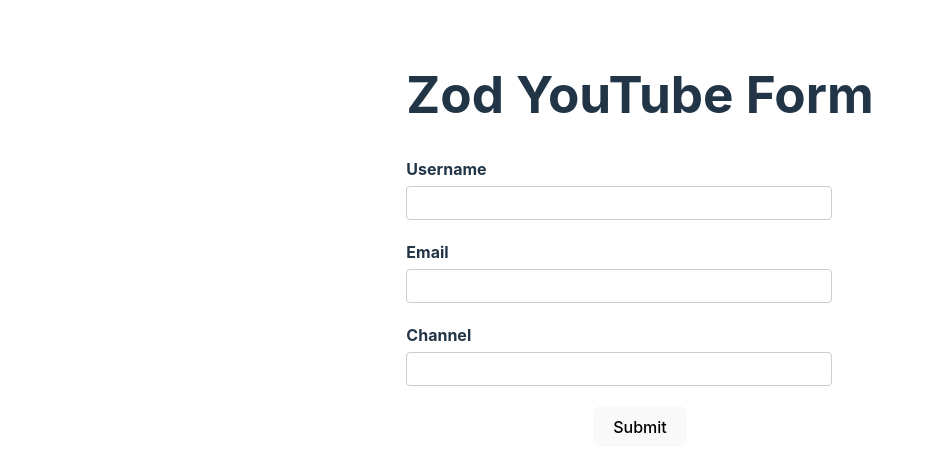
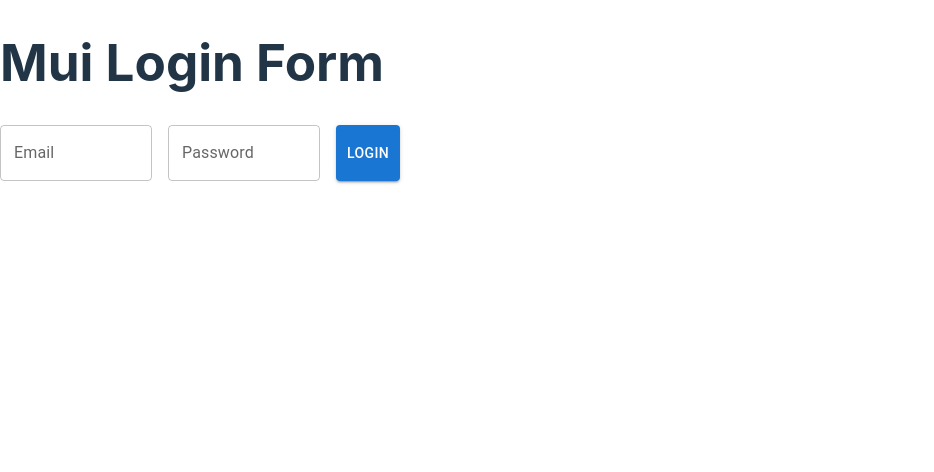
Before and after one commit to zahrabagheri1/document-of-what-i-learn, a React (Vite) app in the folder react-hook-form/rhf-demo/: page / in a window 1280 px wide. Shown: the top 472 px of the page, without its empty margins (0-934 px from the left). Built offline with nearby package versions, Linux system fonts and the light colour scheme.

Commit message:
Material UI Integration

```diff
--- a/react-hook-form/rhf-demo/src/App.tsx
+++ b/react-hook-form/rhf-demo/src/App.tsx
@@ -1,5 +1,6 @@
 
-import './App.css'
+// import './App.css'
+import MuiLoginForm from './components/MuiLoginForm'
 import YouTubeFrom from './components/YouTubeFrom'
 import YupTouTubeForm from './components/YupYouTubeForm'
 import ZodYouTubeForm from './components/ZodYouTubeForm'
@@ -9,7 +10,8 @@ function App() {
     <div>
       {/* <YouTubeFrom /> */}
       {/* <YupTouTubeForm />  */}
-      <ZodYouTubeForm />
+      {/* <ZodYouTubeForm /> */}
+      <MuiLoginForm />
     </div>
   )
 }
--- /dev/null
+++ b/react-hook-form/rhf-demo/src/components/MuiLoginForm.tsx
@@ -0,0 +1,68 @@
+import React from 'react'
+import { TextField, Button, Stack } from '@mui/material'
+import { useForm } from 'react-hook-form'
+import { DevTool } from '@hookform/devtools';
+
+
+type FormData = {
+    email: string;
+    password: string;
+}
+function MuiLoginForm() {
+    const form = useForm<FormData>({
+        defaultValues: {
+            email: '',
+            password: ''
+        }
+    })
+
+    const { register, handleSubmit, formState: { errors }, control } = form;
+
+    const onSubmit = (data: FormData) => {
+        console.log(data)
+    }
+
+
+    return (
+        <>
+            <h1>Mui Login Form</h1>
+            <form noValidate onSubmit={handleSubmit(onSubmit)}>
+
+                <Stack direction='row' spacing={2} width={400}>
+                    {/* Email  */}
+                    <TextField label='Email' type='email'
+                        {...register("email", {
+                            required: {
+                                value: true,
+                                message: 'Email is required'
+                            }
+                        })}
+                        error={!!errors.email}
+                        helperText={errors?.email?.message}
+                    />
+
+                    {/* Password   */}
+                    <TextField label='Password' type='password'
+                        {...register("password", {
+                            required: {
+                                value: true,
+                                message: 'Password is required'
+                            }
+                        })}
+                        error={!!errors.password}
+                        helperText={errors?.password?.message}
+                    />
+
+                    <Button type='submit' variant='contained' color='primary'>
+                        Login
+                    </Button>
+
+                </Stack>
+            </form>
+
+            <DevTool control={control} />
+        </>
+    )
+}
+
+export default MuiLoginForm
```
Also changed, not shown: 1 other file (tests, documents, lock files or other folders).
